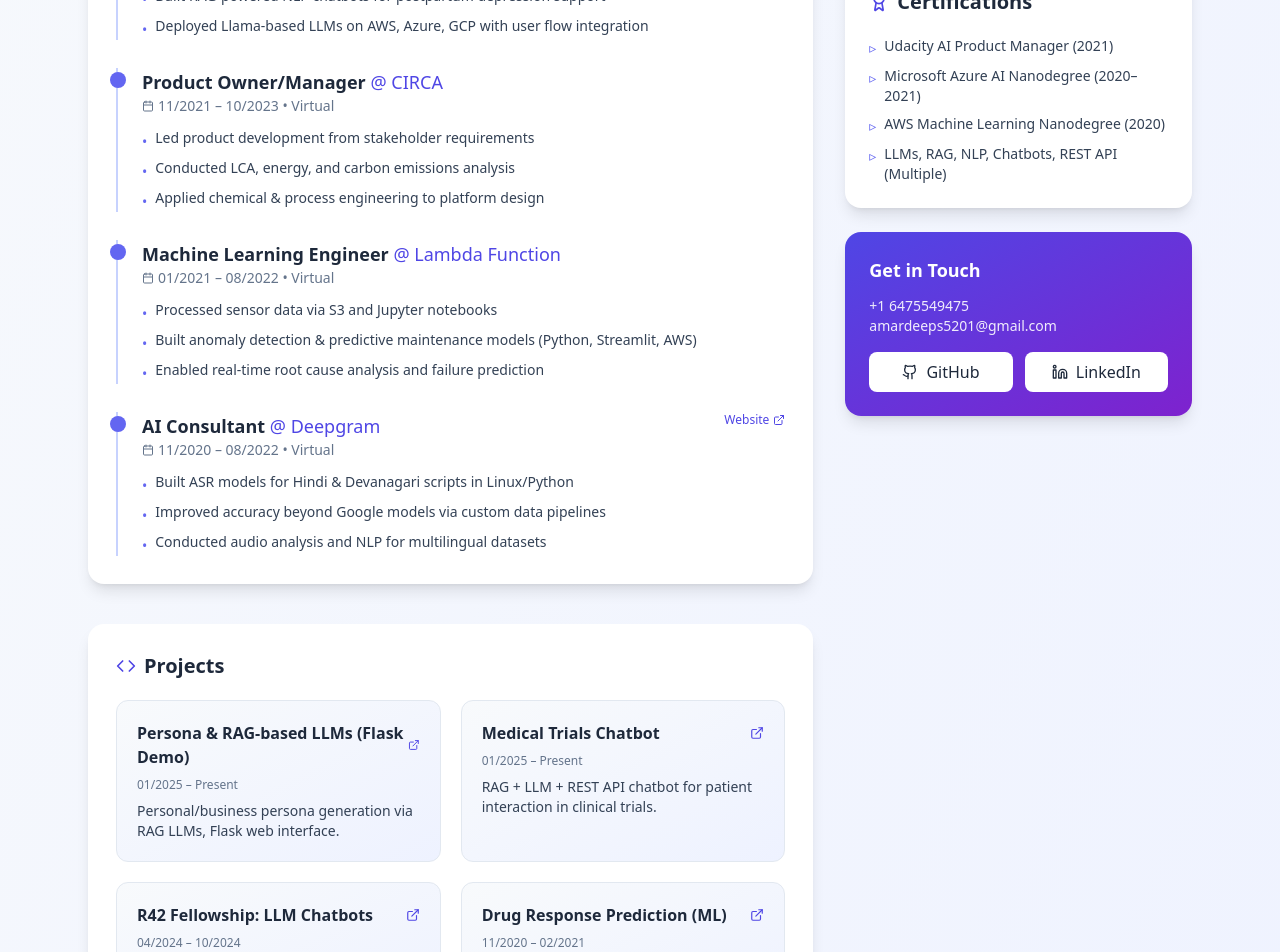
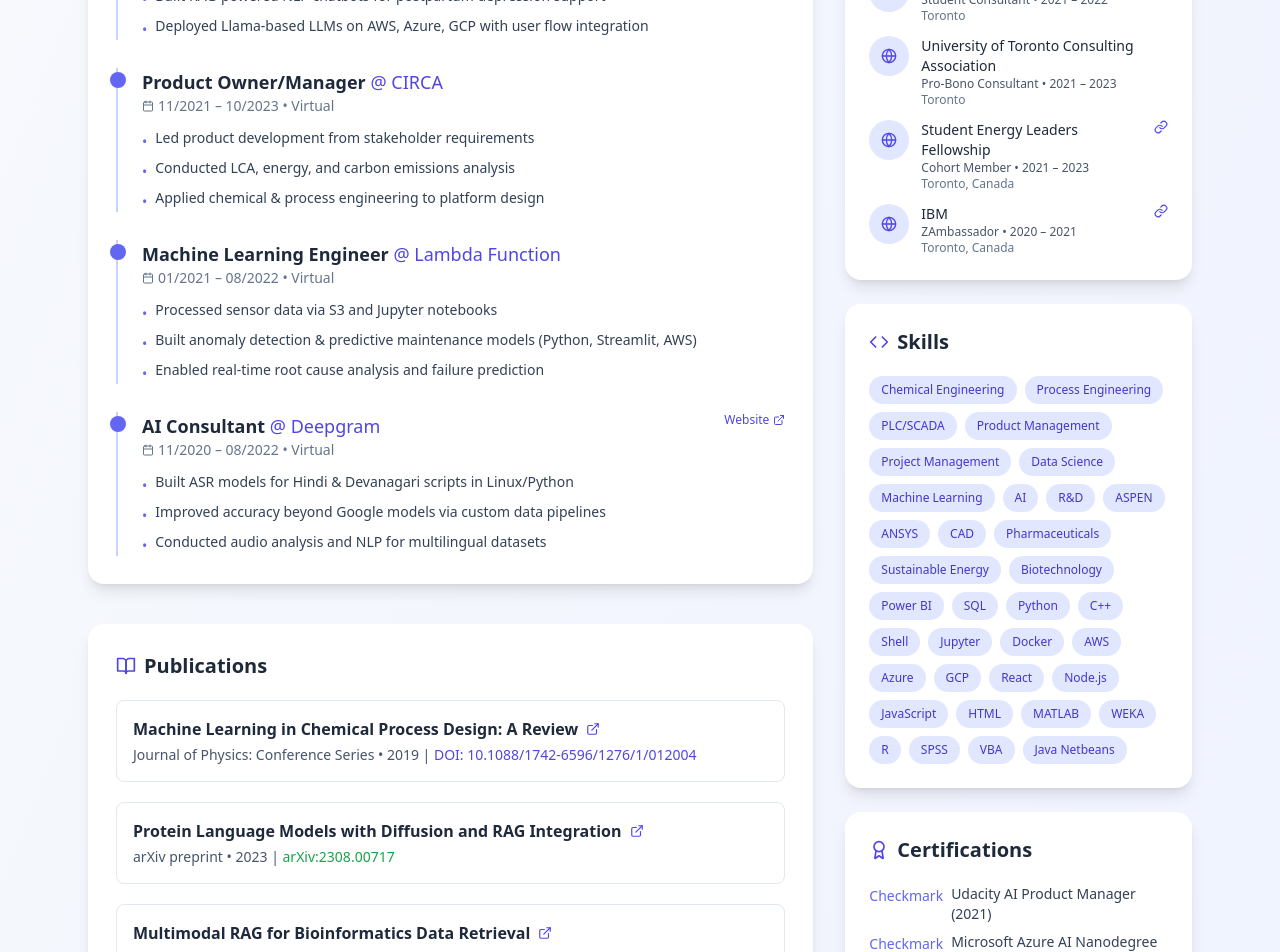
Before and after one commit to AmDeep/AmDeep.github.io, a React (Vite) app: page / in a window 1280 px wide. Shown: the part 1160-2112 px from the top of the page. Built offline with nearby package versions, Linux system fonts and the light colour scheme.

Commit message:
Update App.jsx

```diff
--- a/src/App.jsx
+++ b/src/App.jsx
@@ -1,6 +1,9 @@
 import React from 'react';
 import { motion } from 'framer-motion';
-import { Github, Linkedin, Mail, FileText, ExternalLink, Calendar, Award, Code, Link } from 'lucide-react';
+import {
+  Github, Linkedin, Mail, FileText, ExternalLink, Calendar,
+  Award, Code, Link as LinkIcon, BookOpen, Users, Globe
+} from 'lucide-react';
 
 const data = {
   name: 'Amardeep Singh',
@@ -135,37 +138,37 @@
       title: 'Persona & RAG-based LLMs (Flask Demo)',
       timeframe: '01/2025 – Present',
       desc: 'Personal/business persona generation via RAG LLMs, Flask web interface.',
-      link: 'https://github.com/AmDeep' // Update with actual link
+      link: 'https://github.com/AmDeep/persona-rag-llm-flask'
     },
     {
       title: 'Medical Trials Chatbot',
       timeframe: '01/2025 – Present',
       desc: 'RAG + LLM + REST API chatbot for patient interaction in clinical trials.',
-      link: 'https://github.com/AmDeep'
+      link: 'https://github.com/AmDeep/medical-trials-chatbot'
     },
     {
       title: 'R42 Fellowship: LLM Chatbots',
       timeframe: '04/2024 – 10/2024',
       desc: 'Built persona generation & RAG chatbots with backend NLP components.',
-      link: 'https://github.com/AmDeep' // Update
+      link: 'https://github.com/AmDeep/r42-llm-chatbots'
     },
     {
       title: 'Drug Response Prediction (ML)',
       timeframe: '11/2020 – 02/2021',
       desc: 'ML model for pharmaco-chemical activity prediction.',
-      link: 'https://github.com/AmDeep' // Update with real link
+      link: 'https://github.com/AmDeep/drug-response-ml'
     },
     {
       title: 'Predictive Maintenance (Time Series)',
       timeframe: '08/2020 – 10/2020',
       desc: 'Machine health monitoring using failure metrics and time-series modeling.',
-      link: 'https://github.com/AmDeep'
+      link: 'https://github.com/AmDeep/predictive-maintenance'
     },
     {
       title: 'Bank Marketing Campaign Analysis',
       timeframe: '01/2018 – 04/2018',
       desc: 'Analyzed term deposit uptake using direct marketing data.',
-      link: 'https://rpubs.com/AmDeep' // Update
+      link: 'https://rpubs.com/AmDeep/bank-marketing'
     },
     {
       title: 'Omdena Startup Projects',
@@ -173,6 +176,44 @@
       desc: 'Multiple AI/ML collaborations with global startups.',
       link: 'https://www.omdena.com/@amdeep'
     }
+  ],
+  publications: [
+    {
+      title: 'Machine Learning in Chemical Process Design: A Review',
+      journal: 'Journal of Physics: Conference Series',
+      year: '2019',
+      doi: '10.1088/1742-6596/1276/1/012004',
+      link: 'https://iopscience.iop.org/article/10.1088/1742-6596/1276/1/012004',
+      arxiv: null
+    },
+    {
+      title: 'Protein Language Models with Diffusion and RAG Integration',
+      journal: 'arXiv preprint',
+      year: '2023',
+      doi: null,
+      link: 'https://arxiv.org/abs/2308.00717',
+      arxiv: '2308.00717'
+    },
+    {
+      title: 'Multimodal RAG for Bioinformatics Data Retrieval',
+      journal: 'arXiv preprint',
+      year: '2023',
+      doi: null,
+      link: 'https://arxiv.org/abs/2307.16289',
+      arxiv: '2307.16289'
+    }
+  ],
+  organizations: [
+    { name: 'Amazon', role: 'AWS Community Builder', location: 'Virtual', period: '2020 – Present', url: 'https://aws.amazon.com/developer/community/community-builders/' },
+    { name: 'Omdena AI', role: 'ML Engineer & Project Manager', location: 'Virtual', period: '2020 – Present', url: 'https://www.omdena.com/@amdeep' },
+    { name: 'Nucleate', role: 'Researcher', location: 'Global', period: '2023 – Present', url: 'https://www.nucleate.org/' },
+    { name: 'Womanium Quantum Computing', role: 'Community Member', location: 'Virtual', period: '2022 – Present', url: 'https://womanium.org/' },
+    { name: 'University Consulting Group', role: 'Talent Vertical Lead', location: 'Toronto', period: '2021 – Present', url: null },
+    { name: 'MZZ Asia', role: 'Consultant', location: 'Virtual', period: '2021 – 2022', url: null },
+    { name: 'UTESCA', role: 'Student Consultant', location: 'Toronto', period: '2021 – 2022', url: null },
+    { name: 'University of Toronto Consulting Association', role: 'Pro-Bono Consultant', location: 'Toronto', period: '2021 – 2023', url: null },
+    { name: 'Student Energy Leaders Fellowship', role: 'Cohort Member', location: 'Toronto, Canada', period: '2021 – 2023', url: 'https://studentenergy.org/' },
+    { name: 'IBM', role: 'ZAmbassador', location: 'Toronto, Canada', period: '2020 – 2021', url: 'https://www.ibm.com/z/zambassadors/' }
   ],
   skills: [
     'Chemical Engineering', 'Process Engineering', 'PLC/SCADA', 'Product Management',
@@ -190,6 +231,7 @@
   ]
 };
 
+// Reusable Components
 function IconLink({ href, icon: Icon, label, color = 'slate' }) {
   return (
     <a
@@ -249,13 +291,12 @@
 
       {/* Main Content */}
       <main className="max-w-6xl mx-auto px-6 pb-20 grid grid-cols-1 lg:grid-cols-3 gap-8">
-        {/* Left Column - Experience & Projects */}
+        {/* Left Column */}
         <section className="lg:col-span-2 space-y-10">
           {/* Experience */}
           <motion.section
             initial={{ opacity: 0, x: -30 }}
             animate={{ opacity: 1, x: 0 }}
-            transition={{ duration: 0.6 }}
             className="bg-white p-7 rounded-2xl shadow-lg"
           >
             <SectionTitle icon={Calendar}>Experience</SectionTitle>
@@ -280,12 +321,7 @@
                       </p>
                     </div>
                     {exp.url && (
-                      <a
-                        href={exp.url}
-                        target="_blank"
-                        rel="noreferrer"
-                        className="text-xs text-indigo-600 hover:underline flex items-center gap-1"
-                      >
+                      <a href={exp.url} target="_blank" rel="noreferrer" className="text-xs text-indigo-600 hover:underline flex items-center gap-1">
                         Website <ExternalLink size={12} />
                       </a>
                     )}
@@ -303,11 +339,43 @@
             </div>
           </motion.section>
 
+          {/* Publications */}
+          <motion.section
+            initial={{ opacity: 0, x: -30 }}
+            animate={{ opacity: 1, x: 0 }}
+            transition={{ delay: 0.2 }}
+            className="bg-white p-7 rounded-2xl shadow-lg"
+          >
+            <SectionTitle icon={BookOpen}>Publications</SectionTitle>
+            <div className="space-y-5">
+              {data.publications.map((pub, i) => (
+                <motion.a
+                  key={i}
+                  href={pub.link}
+                  target="_blank"
+                  rel="noreferrer"
+                  whileHover={{ x: 4 }}
+                  className="block p-4 border border-slate-200 rounded-lg hover:border-indigo-400 hover:shadow-md transition-all"
+                >
+                  <h4 className="font-semibold text-slate-800 flex items-center gap-2">
+                    {pub.title}
+                    <ExternalLink size={14} className="text-indigo-600" />
+                  </h4>
+                  <p className="text-sm text-slate-600 mt-1">
+                    {pub.journal} • {pub.year}
+                    {pub.doi && <> | <span className="text-indigo-600">DOI: {pub.doi}</span></>}
+                    {pub.arxiv && <> | <span className="text-green-600">arXiv:{pub.arxiv}</span></>}
+                  </p>
+                </motion.a>
+              ))}
+            </div>
+          </motion.section>
+
           {/* Projects */}
           <motion.section
             initial={{ opacity: 0, x: -30 }}
             animate={{ opacity: 1, x: 0 }}
-            transition={{ duration: 0.6, delay: 0.3 }}
+            transition={{ delay: 0.3 }}
             className="bg-white p-7 rounded-2xl shadow-lg"
           >
             <SectionTitle icon={Code}>Projects</SectionTitle>
@@ -323,7 +391,7 @@
                 >
                   <div className="flex items-center justify-between mb-2">
                     <h4 className="font-semibold text-slate-800">{proj.title}</h4>
-                    {proj.link !== '#' && <ExternalLink size={14} className="text-indigo-600" />}
+                    <ExternalLink size={14} className="text-indigo-600" />
                   </div>
                   <p className="text-xs text-slate-500 mb-2">{proj.timeframe}</p>
                   <p className="text-sm text-slate-700">{proj.desc}</p>
@@ -336,11 +404,7 @@
         {/* Right Sidebar */}
         <aside className="space-y-6">
           {/* Education */}
-          <motion.section
-            initial={{ opacity: 0, scale: 0.95 }}
-            animate={{ opacity: 1, scale: 1 }}
-            className="bg-white p-6 rounded-2xl shadow-lg"
-          >
+          <motion.section initial={{ opacity: 0, scale: 0.95 }} animate={{ opacity: 1, scale: 1 }} className="bg-white p-6 rounded-2xl shadow-lg">
             <SectionTitle icon={Award}>Education</SectionTitle>
             {data.education.map((ed, i) => (
               <div key={i} className="mb-5 last:mb-0">
@@ -350,7 +414,7 @@
                   <ul className="mt-2 text-xs text-slate-700 space-y-1">
                     {ed.highlights.map((h, idx) => (
                       <li key={idx} className="flex items-start gap-1">
-                        <span className="text-indigo-500">★</span> {h}
+                        <span className="text-indigo-500">Star</span> {h}
                       </li>
                     ))}
                   </ul>
@@ -359,20 +423,46 @@
             ))}
           </motion.section>
 
-          {/* Skills */}
+          {/* Organizations */}
           <motion.section
             initial={{ opacity: 0, scale: 0.95 }}
             animate={{ opacity: 1, scale: 1 }}
             transition={{ delay: 0.1 }}
             className="bg-white p-6 rounded-2xl shadow-lg"
           >
+            <SectionTitle icon={Users}>Organizations & Leadership</SectionTitle>
+            <div className="space-y-3">
+              {data.organizations.map((org, i) => (
+                <div key={i} className="flex items-start gap-3 text-sm">
+                  <div className="w-10 h-10 bg-indigo-100 rounded-full flex items-center justify-center flex-shrink-0">
+                    <Globe size={16} className="text-indigo-600" />
+                  </div>
+                  <div className="flex-1">
+                    <p className="font-medium text-slate-800">{org.name}</p>
+                    <p className="text-xs text-slate-600">{org.role} • {org.period}</p>
+                    <p className="text-xs text-slate-500">{org.location}</p>
+                  </div>
+                  {org.url && (
+                    <a href={org.url} target="_blank" rel="noreferrer" className="text-indigo-600">
+                      <LinkIcon size={14} />
+                    </a>
+                  )}
+                </div>
+              ))}
+            </div>
+          </motion.section>
+
+          {/* Skills */}
+          <motion.section
+            initial={{ opacity: 0, scale: 0.95 }}
+            animate={{ opacity: 1, scale: 1 }}
+            transition={{ delay: 0.2 }}
+            className="bg-white p-6 rounded-2xl shadow-lg"
+          >
             <SectionTitle icon={Code}>Skills</SectionTitle>
             <div className="flex flex-wrap gap-2">
               {data.skills.map((skill, i) => (
-                <span
-                  key={i}
-                  className="text-xs px-3 py-1.5 bg-indigo-100 text-indigo-700 rounded-full font-medium"
-                >
+                <span key={i} className="text-xs px-3 py-1.5 bg-indigo-100 text-indigo-700 rounded-full font-medium">
                   {skill}
                 </span>
               ))}
@@ -383,14 +473,14 @@
           <motion.section
             initial={{ opacity: 0, scale: 0.95 }}
             animate={{ opacity: 1, scale: 1 }}
-            transition={{ delay: 0.2 }}
+            transition={{ delay: 0.3 }}
             className="bg-white p-6 rounded-2xl shadow-lg"
           >
             <SectionTitle icon={Award}>Certifications</SectionTitle>
             <ul className="text-sm text-slate-700 space-y-2">
               {data.certifications.map((cert, i) => (
                 <li key={i} className="flex items-start gap-2">
-                  <span className="text-indigo-500 mt-0.5">▹</span>
+                  <span className="text-indigo-500 mt-0.5">Checkmark</span>
                   <span>{cert}</span>
                 </li>
               ))}
@@ -401,27 +491,17 @@
           <motion.section
             initial={{ opacity: 0 }}
             animate={{ opacity: 1 }}
-            transition={{ delay: 0.3 }}
+            transition={{ delay: 0.4 }}
             className="bg-gradient-to-br from-indigo-600 to-purple-700 text-white p-6 rounded-2xl shadow-lg"
           >
             <h3 className="font-bold text-lg mb-3">Get in Touch</h3>
             <p className="text-sm opacity-90">{data.phone}</p>
             <p className="text-sm opacity-90 mb-4">{data.email}</p>
             <div className="flex gap-3">
-              <a
-                href={data.links.github}
-                target="_blank"
-                rel="noreferrer"
-                className="flex-1 bg-white text-slate-800 py-2 rounded-lg flex items-center justify-center gap-2 font-medium hover:bg-slate-100 transition"
-              >
+              <a href={data.links.github} target="_blank" rel="noreferrer" className="flex-1 bg-white text-slate-800 py-2 rounded-lg flex items-center justify-center gap-2 font-medium hover:bg-slate-100 transition">
                 <Github size={16} /> GitHub
               </a>
-              <a
-                href={data.links.linkedin}
-                target="_blank"
-                rel="noreferrer"
-                className="flex-1 bg-white text-slate-800 py-2 rounded-lg flex items-center justify-center gap-2 font-medium hover:bg-slate-100 transition"
-              >
+              <a href={data.links.linkedin} target="_blank" rel="noreferrer" className="flex-1 bg-white text-slate-800 py-2 rounded-lg flex items-center justify-center gap-2 font-medium hover:bg-slate-100 transition">
                 <Linkedin size={16} /> LinkedIn
               </a>
             </div>
```
